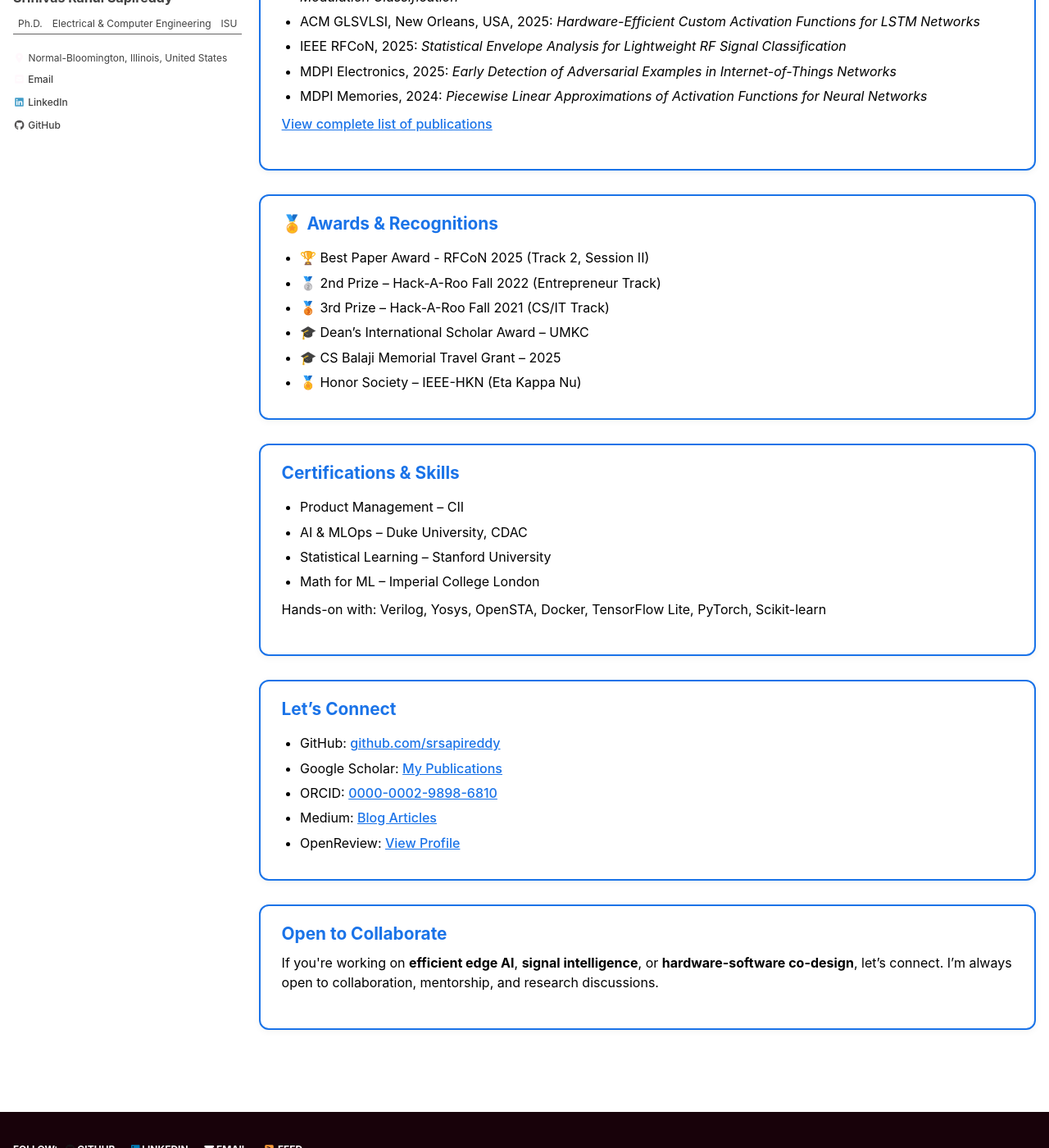
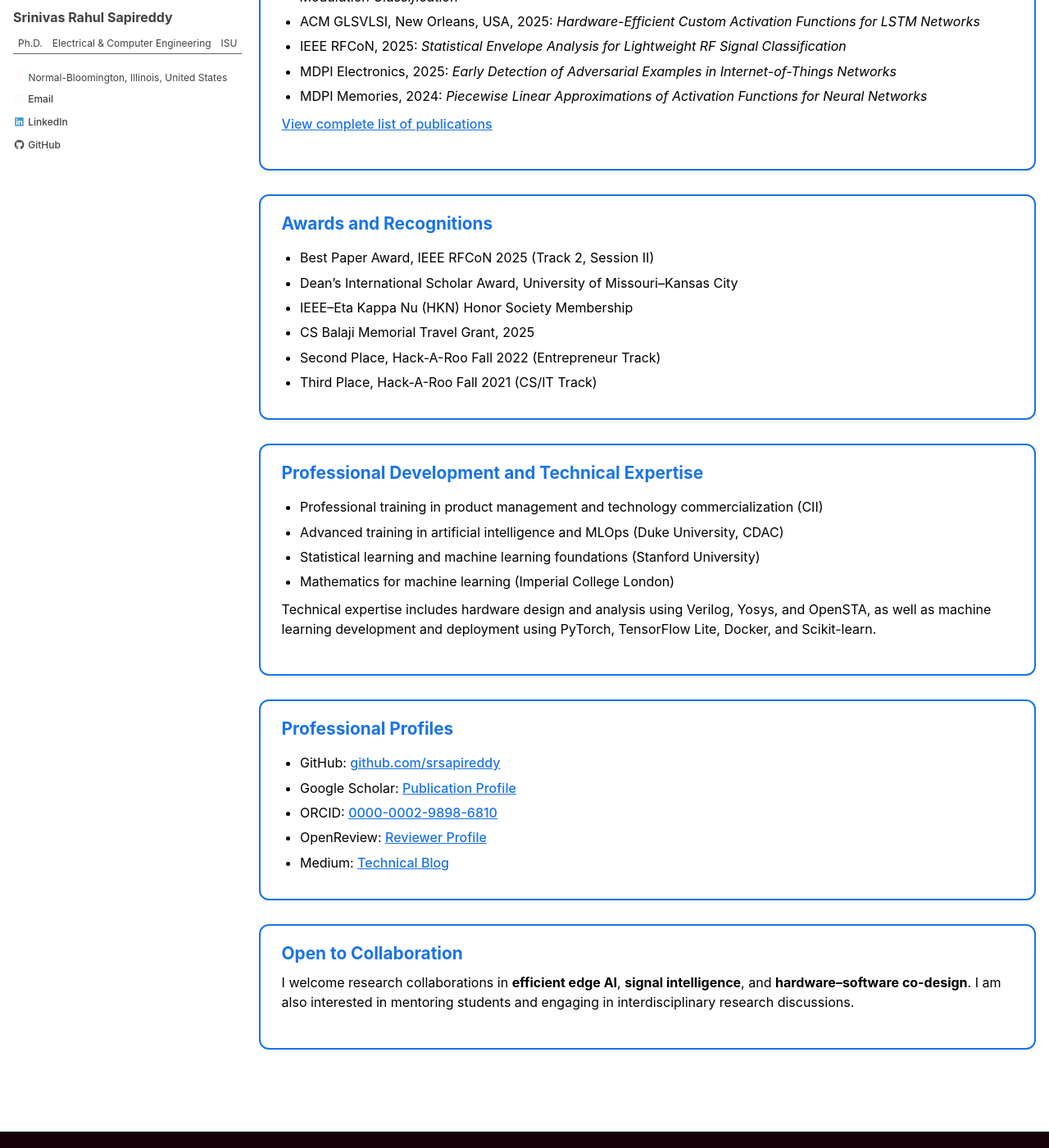
Before and after one commit to srsapireddy/srsapireddy.github.io, a Jekyll site: the page built from _pages/about.md, in a window 1280 px wide and 1400 px high, scrolled down 910 px. Shown: the whole window at 82% size. Built offline with Jekyll 4.4.1, drawn with Linux system fonts in a browser that asks for light colours; cached includes are drawn as plain includes; nearby versions of some CDN libraries.

Commit message:
Update about.md

```diff
--- a/_pages/about.md
+++ b/_pages/about.md
@@ -125,40 +125,54 @@ a:hover {
 
 
 <div class="about-section">
-<h3>🏅 Awards & Recognitions</h3>
-<ul>
-  <li>🏆 Best Paper Award - RFCoN 2025 (Track 2, Session II)</li>
-  <li>🥈 2nd Prize – Hack-A-Roo Fall 2022 (Entrepreneur Track)</li>
-  <li>🥉 3rd Prize – Hack-A-Roo Fall 2021 (CS/IT Track)</li>
-  <li>🎓 Dean’s International Scholar Award – UMKC</li>
-  <li>🎓 CS Balaji Memorial Travel Grant – 2025</li>
-  <li>🏅 Honor Society – IEEE-HKN (Eta Kappa Nu)</li>
-</ul>
+  <h3>Awards and Recognitions</h3>
+  <ul>
+    <li>Best Paper Award, IEEE RFCoN 2025 (Track 2, Session II)</li>
+    <li>Dean’s International Scholar Award, University of Missouri–Kansas City</li>
+    <li>IEEE–Eta Kappa Nu (HKN) Honor Society Membership</li>
+    <li>CS Balaji Memorial Travel Grant, 2025</li>
+    <li>Second Place, Hack-A-Roo Fall 2022 (Entrepreneur Track)</li>
+    <li>Third Place, Hack-A-Roo Fall 2021 (CS/IT Track)</li>
+  </ul>
 </div>
 
+
 <div class="about-section">
-<h3>Certifications & Skills</h3>
-<ul>
-  <li>Product Management – CII</li>
-  <li>AI & MLOps – Duke University, CDAC</li>
-  <li>Statistical Learning – Stanford University</li>
-  <li>Math for ML – Imperial College London</li>
-</ul>
-<p> Hands-on with: Verilog, Yosys, OpenSTA, Docker, TensorFlow Lite, PyTorch, Scikit-learn</p>
+  <h3>Professional Development and Technical Expertise</h3>
+
+  <ul>
+    <li>Professional training in product management and technology commercialization (CII)</li>
+    <li>Advanced training in artificial intelligence and MLOps (Duke University, CDAC)</li>
+    <li>Statistical learning and machine learning foundations (Stanford University)</li>
+    <li>Mathematics for machine learning (Imperial College London)</li>
+  </ul>
+
+  <p>
+    Technical expertise includes hardware design and analysis using Verilog, Yosys, and OpenSTA,
+    as well as machine learning development and deployment using PyTorch, TensorFlow Lite,
+    Docker, and Scikit-learn.
+  </p>
 </div>
 
+
 <div class="about-section">
-<h3>Let’s Connect</h3>
-<ul>
-  <li>GitHub: <a href="https://github.com/srsapireddy" target="_blank">github.com/srsapireddy</a></li>
-  <li>Google Scholar: <a href="https://scholar.google.com/citations?user=08fgpdIAAAAJ" target="_blank">My Publications</a></li>
-  <li>ORCID: <a href="https://orcid.org/0000-0002-9898-6810" target="_blank">0000-0002-9898-6810</a></li>
-  <li>Medium: <a href="https://medium.com/@srsapireddy" target="_blank">Blog Articles</a></li>
-  <li>OpenReview: <a href="https://openreview.net/profile?id=~Srinivas_Rahul_Sapireddy1" target="_blank">View Profile</a></li>
-</ul>
+  <h3>Professional Profiles</h3>
+  <ul>
+    <li>GitHub: <a href="https://github.com/srsapireddy" target="_blank">github.com/srsapireddy</a></li>
+    <li>Google Scholar: <a href="https://scholar.google.com/citations?user=08fgpdIAAAAJ" target="_blank">Publication Profile</a></li>
+    <li>ORCID: <a href="https://orcid.org/0000-0002-9898-6810" target="_blank">0000-0002-9898-6810</a></li>
+    <li>OpenReview: <a href="https://openreview.net/profile?id=~Srinivas_Rahul_Sapireddy1" target="_blank">Reviewer Profile</a></li>
+    <li>Medium: <a href="https://medium.com/@srsapireddy" target="_blank">Technical Blog</a></li>
+  </ul>
 </div>
 
+
 <div class="about-section">
-<h3> Open to Collaborate</h3>
-<p>If you're working on <strong>efficient edge AI</strong>, <strong>signal intelligence</strong>, or <strong>hardware-software co-design</strong>, let’s connect. I’m always open to collaboration, mentorship, and research discussions.</p>
+  <h3>Open to Collaboration</h3>
+  <p>
+    I welcome research collaborations in <strong>efficient edge AI</strong>,
+    <strong>signal intelligence</strong>, and <strong>hardware–software co-design</strong>.
+    I am also interested in mentoring students and engaging in interdisciplinary
+    research discussions.
+  </p>
 </div>
```
